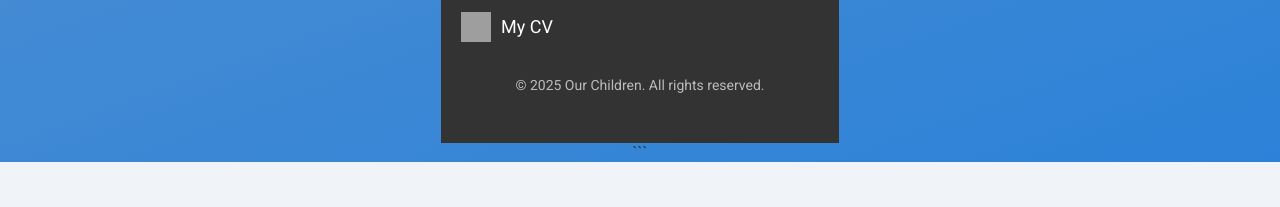
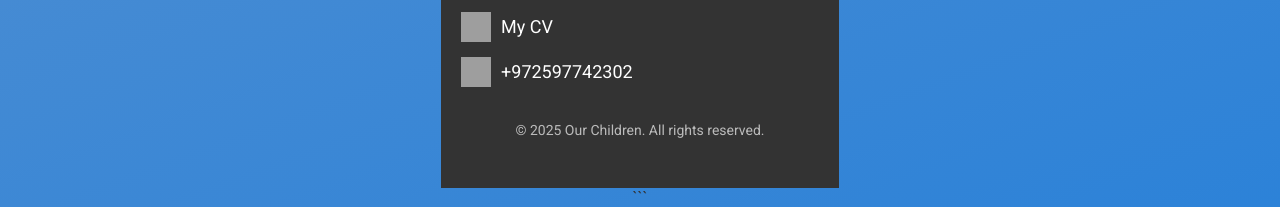
Before and after one commit to mohammedsiam1/our_children, a plain HTML site: page index.html in a window 1280 px wide. Shown: the part 3523-3730 px from the top of the page. Before the commit the page ends 3685 px from the top, so only its background shows below. Drawn offline with Linux system fonts and the light colour scheme; grey boxes are pictures that could not be loaded.

Commit message:
Update index.html

```diff
--- a/index.html
+++ b/index.html
@@ -316,6 +316,12 @@ In the current crisis, traditional bank transfers come with high fees and delays
         My CV
     </a>
 </li>
+ <li>
+                <a href="tel:+972597742302" target="_blank">
+                    <img src="https://img.icons8.com/ios-filled/50/ffffff/phone.png" alt="Phone" />
+                    +972597742302
+                </a>
+            </li>
         </ul>
     </div>
     <p class="footer-note">© 2025 Our Children. All rights reserved.</p>
```
